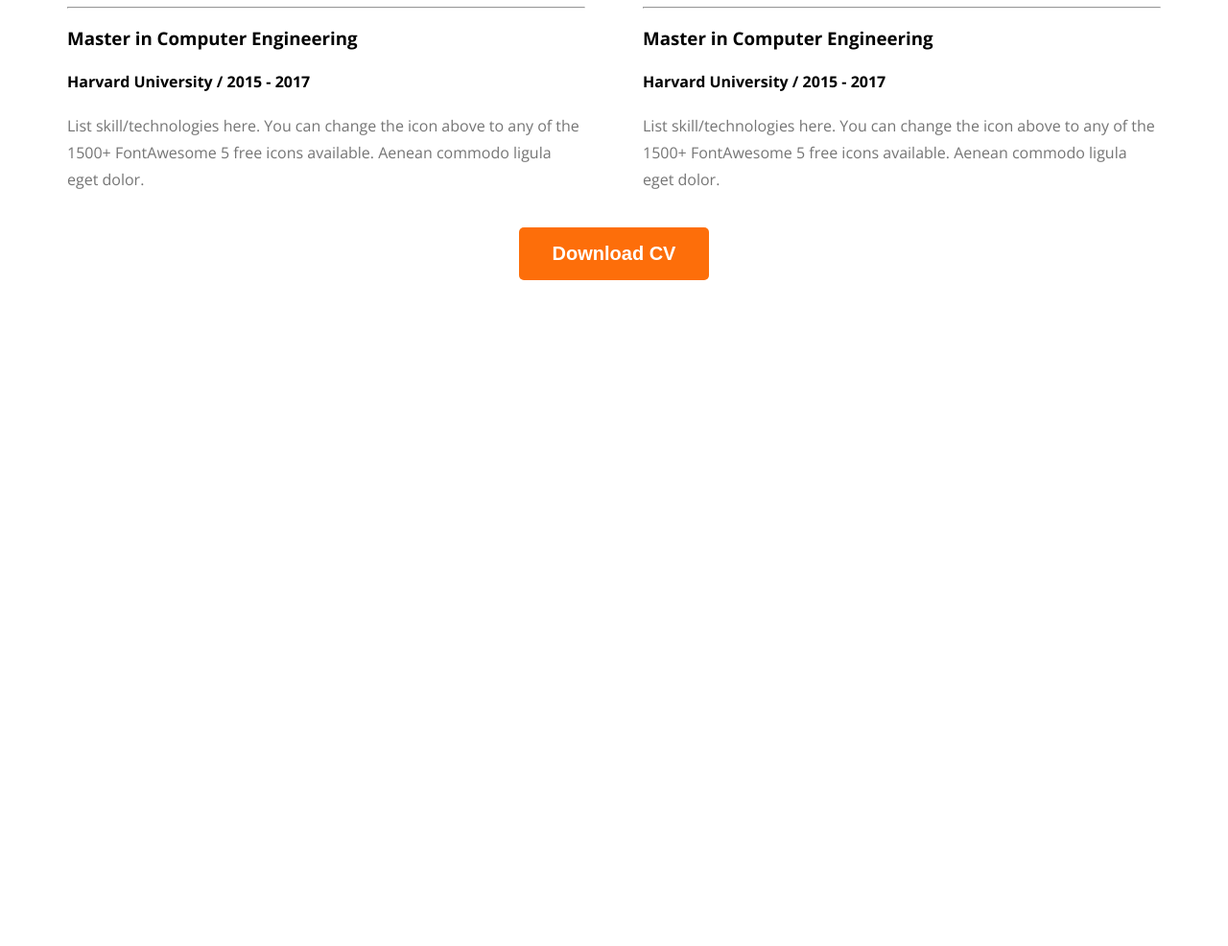
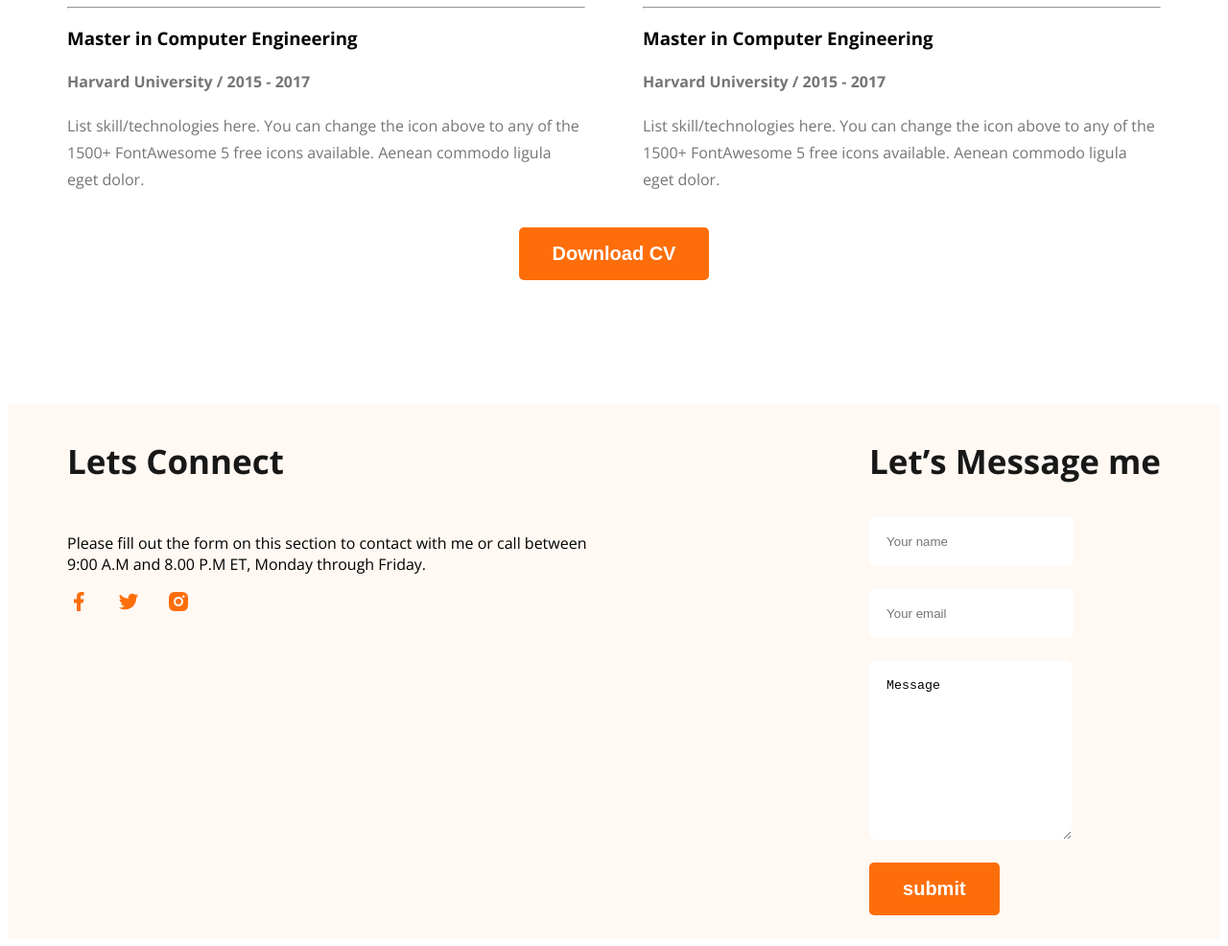
Before and after one commit to devsarder/web-developer-protfolio, a plain HTML site: page index.html in a window 1280 px wide. Shown: the part 3032-4018 px from the top of the page at 96% size. Before the commit the page ends 3332 px from the top, so only its background shows below. Drawn offline with nearby package versions, Linux system fonts and the light colour scheme.

Commit message:
finished the website with footer section

```diff
--- a/index.html
+++ b/index.html
@@ -208,6 +208,31 @@
       </section>
 
     </main>
-    <footer></footer>
+    <!-- started footer -->
+    <footer>
+      <div class="footer-container">
+        <div class="social">
+        <h3 class="footer-social section-title">Lets Connect</h3>
+        <p class="f-contact-details">Please fill out the form on this section to contact with me or call between <br> 9:00 A.M and 8.00 P.M ET, Monday through Friday.</p>
+        <div class="social-icons">
+          <a target="_blank" href="https://www.facebook.com/"><img class="social-icon" src="images/icons/facebook.png" alt="facebook icon"></a>
+          <a href=""><img class="social-icon" src="images/icons/twitter.png" alt="twitter icon"></a>
+          <a href=""><img class="social-icon" src="images/icons/insta.png" alt="insta icon"></a>
+        </div>
+      </div>
+      <div class="form-footer">
+        <form action="">
+          <h3 class="form-title section-title">Let’s Message me</h3>
+          <input type="text" placeholder="Your name">
+          <input type="email" placeholder="Your email">
+
+          <textarea name="" id="" cols="20" rows="10">Message</textarea>
+          <input type="submit" value="submit" class="btn-primary">
+        </form>
+      </div>
+      </div>
+
+
+    </footer>
   </body>
 </html>
--- a/styles/portfolio.css
+++ b/styles/portfolio.css
@@ -162,6 +162,42 @@ main > section {
   font-weight: 400;
   line-height: 28px;
 }
+.resume-item-institute {
+  color: #757575;
+}
 .btn-resume {
   margin-top: 20px;
 }
+
+/* footer related styles */
+footer {
+  background-color: #fff8f3;
+  margin-top: 130px;
+}
+.footer-container {
+  display: flex;
+  justify-content: space-between;
+  margin: auto;
+  align-items: start;
+
+  max-width: 1140px;
+  text-align: left;
+}
+.footer-social {
+  text-align: left;
+}
+.f-contact-details {
+  display: inline-block;
+}
+footer input,textarea {
+  display: block;
+  margin-bottom: 24px;
+  border: none;
+  border-radius: 5px;
+  padding: 18px;
+}
+.social-icon {
+  display: inline;
+margin-right: 24px;
+  /* flex-direction: column; */
+}
```
